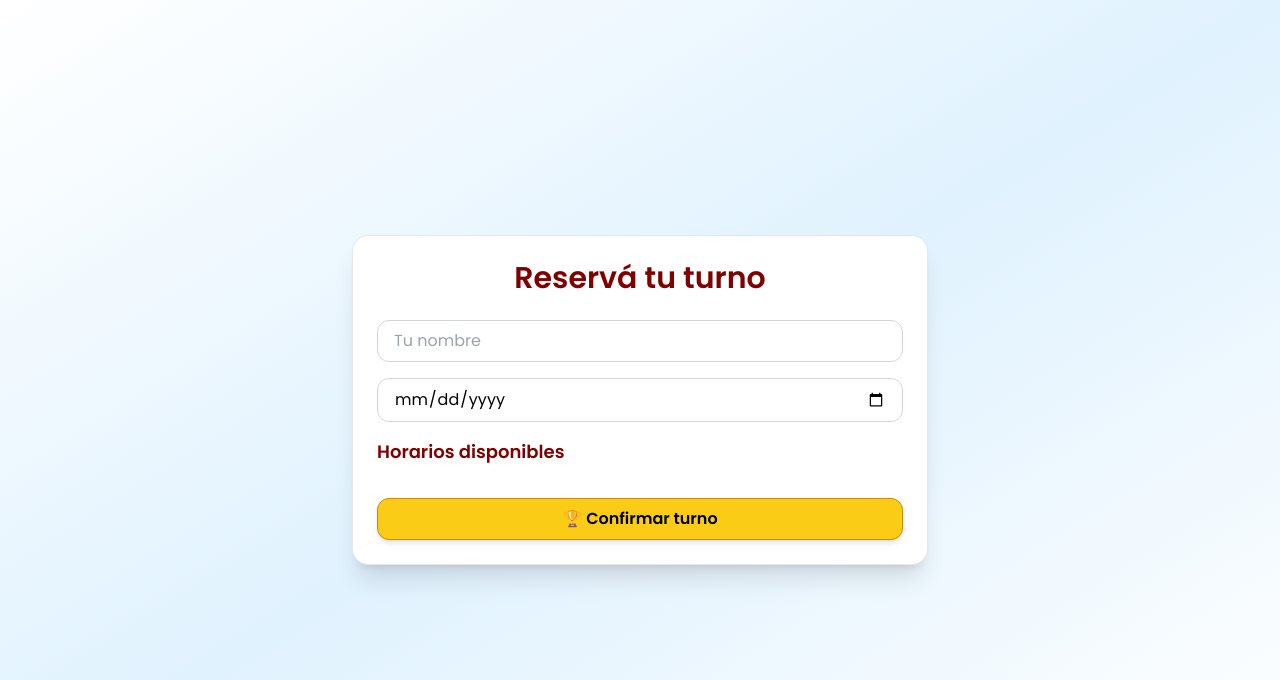
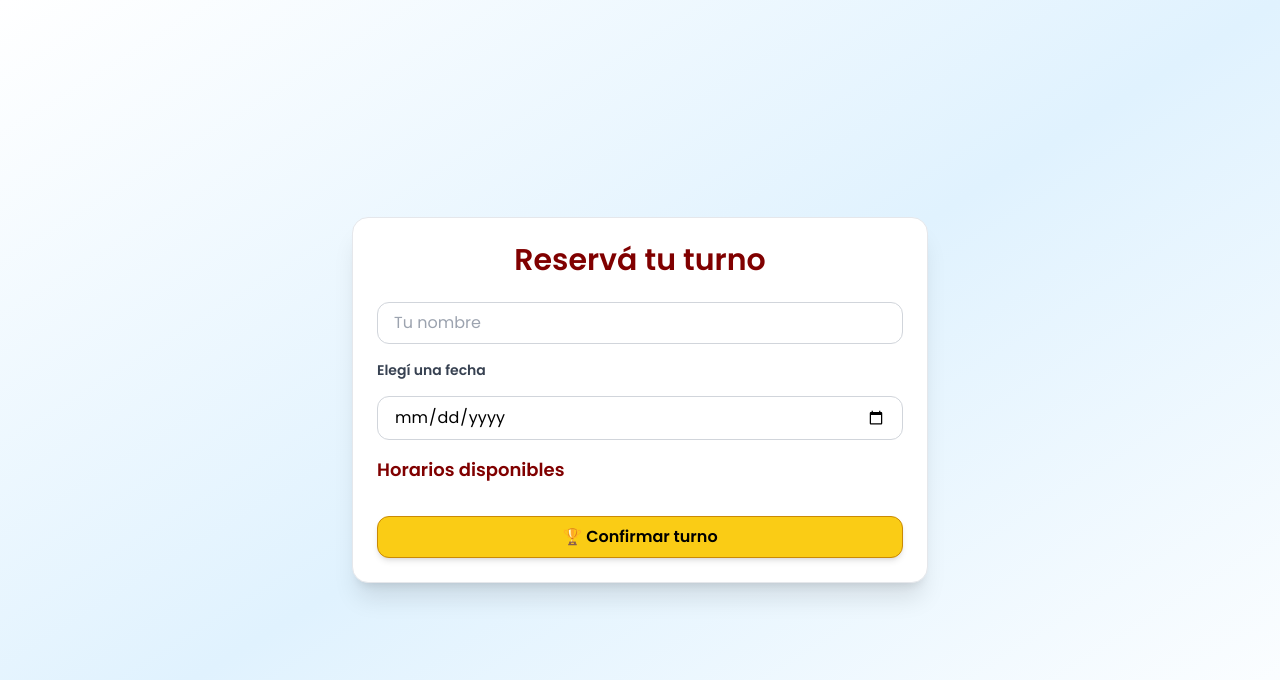
Before and after one commit to paulaGarrocho/turnero-lusail, a Flask app: page / in a window 1280 px wide. Shown: the top 680 px of the page. Run offline with Flask 2, Linux system fonts and the light colour scheme; some libraries are stand-ins or nearby versions.

Commit message:
Agregar leyenda elegir fecha y cambio mail y dominio

```diff
--- a/app.py
+++ b/app.py
@@ -83,7 +83,7 @@ def reservar_turno():
     # Enviar notificación por email
     try:
         enviar_email(
-            destinatario="paulagarrocho@gmail.com",
+            destinatario="Lusail.barberia@gmail.com",
             asunto="Nuevo turno reservado",
             cuerpo=f"Nuevo turno reservado por {data['cliente']} el {data['fecha']} a las {data['hora']}"
         )
--- a/templates/index.html
+++ b/templates/index.html
@@ -19,8 +19,10 @@
       <input type="text" id="cliente" placeholder="Tu nombre" required
   class="w-full border border-gray-300 rounded-xl px-4 py-2 focus:outline-none focus:ring-2 focus:ring-yellow-400 focus:border-yellow-500" />
 
-<input type="date" id="fecha" required
-  class="w-full border border-gray-300 rounded-xl px-4 py-2 focus:outline-none focus:ring-2 focus:ring-yellow-400 focus:border-yellow-500" />
+  <label for="fecha" class="block text-sm font-semibold text-gray-700">Elegí una fecha</label>
+  <input type="date" id="fecha" required
+    class="w-full mt-1 border border-gray-300 rounded-xl px-4 py-2 focus:outline-none focus:ring-2 focus:ring-yellow-400 focus:border-yellow-500" />
+
 
   <h2 id="tituloTurnos" class="text-lg font-semibold text-[#800000] mt-4 hidden">Tus turnos reservados</h2>
   <ul id="turnosCliente" class="space-y-2"></ul>
```
